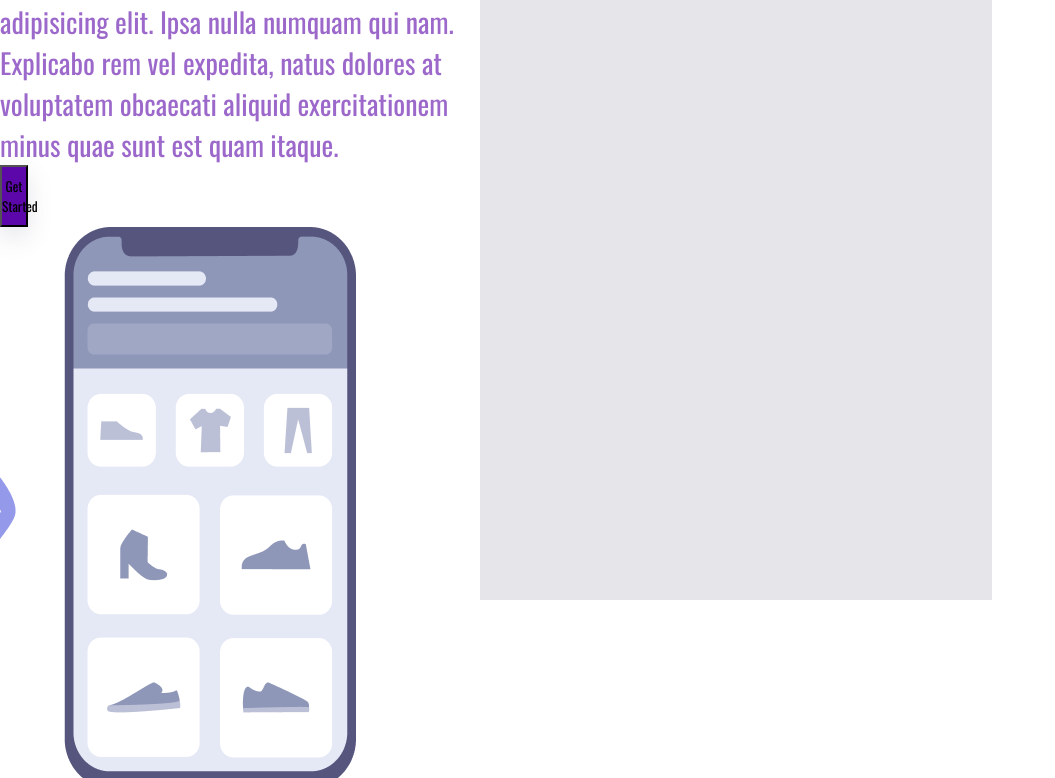
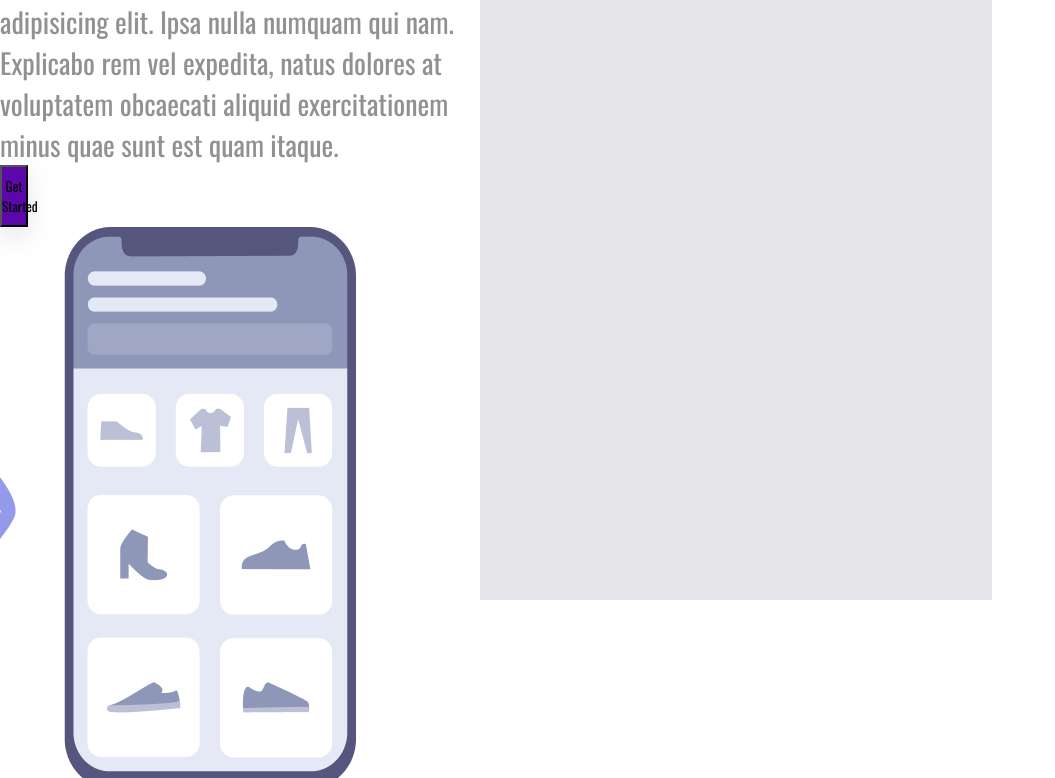
Before and after one commit to Fellipe2403/GITHUB---PROJETO, a plain HTML site: page index.html in a window 1280 px wide. Shown: the part 200-978 px from the top of the page, without its empty margins (0-1055 px from the left). Drawn offline with nearby package versions, Linux system fonts and the light colour scheme; files whose address does not match are found by name.

Commit message:
ateração index e css

```diff
--- a/index.html
+++ b/index.html
@@ -16,7 +16,7 @@
         <section class="container-left">
             <main>
                 <h1>Easy Shopping Via Mobile</h1>
-                <p>Lorem isum dolor sit amet consectetur adipisicing elit. Ipsa nulla numquam qui nam. Explicabo rem
+                <p>Lorem isum dolgit r sit amet consectetur adipisicing elit. Ipsa nulla numquam qui nam. Explicabo rem
                     vel
                     expedita,
                     natus dolores at voluptatem obcaecati aliquid exercitationem minus quae sunt est quam itaque.</p>
--- a/style.css
+++ b/style.css
@@ -39,7 +39,7 @@ h1 {
 p {
     font-size: 28px;
     line-height: 48 px;
-    color: rgb(91, 7, 170);
+    color: rgb(73, 73, 73);
     opacity: 0.6;
 }
 
```
